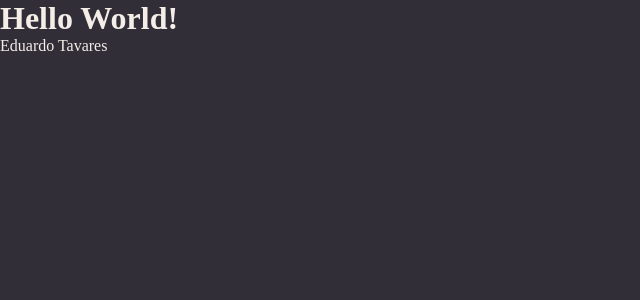
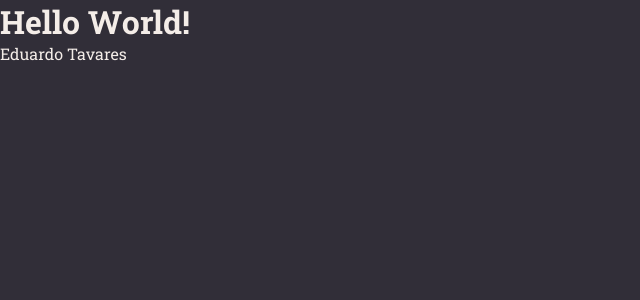
Before and after one commit to eduardotdev/rocketseat-explorer-09-intro-ao-reactjs, a React (Vite) app: page / in a window 1280 px wide. Shown: the top 300 px of the page, without its empty margins (0-640 px from the left). Built offline with nearby package versions, Linux system fonts and the light colour scheme.

Commit message:
fontes personalizados

```diff
--- a/index.html
+++ b/index.html
@@ -2,6 +2,11 @@
 <html lang="pt-br">
   <head>
     <meta charset="UTF-8" />
+
+    <link rel="preconnect" href="https://fonts.googleapis.com" />
+    <link rel="preconnect" href="https://fonts.gstatic.com" crossorigin />
+    <link href="https://fonts.googleapis.com/css2?family=Roboto+Slab:wght@400;500;700&display=swap" rel="stylesheet" />
+
     <meta name="viewport" content="width=device-width, initial-scale=1.0" />
     <title>Rocketnotes</title>
   </head>
--- a/src/styles/global.js
+++ b/src/styles/global.js
@@ -8,8 +8,15 @@ export default createGlobalStyle`
   }
 
   body {
+    -webkit-font-smoothing: antialiased;
     background-color: ${({ theme }) => theme.COLORS.BACKGROUND_800};
     color: ${({ theme }) => theme.COLORS.WHITE};
+  }
+
+  body, input, button, textarea {
+    font-family: 'Roboto Slab', serif;
+    font-size: 16px;
+    outline: none;
   }
 
   a {
```
